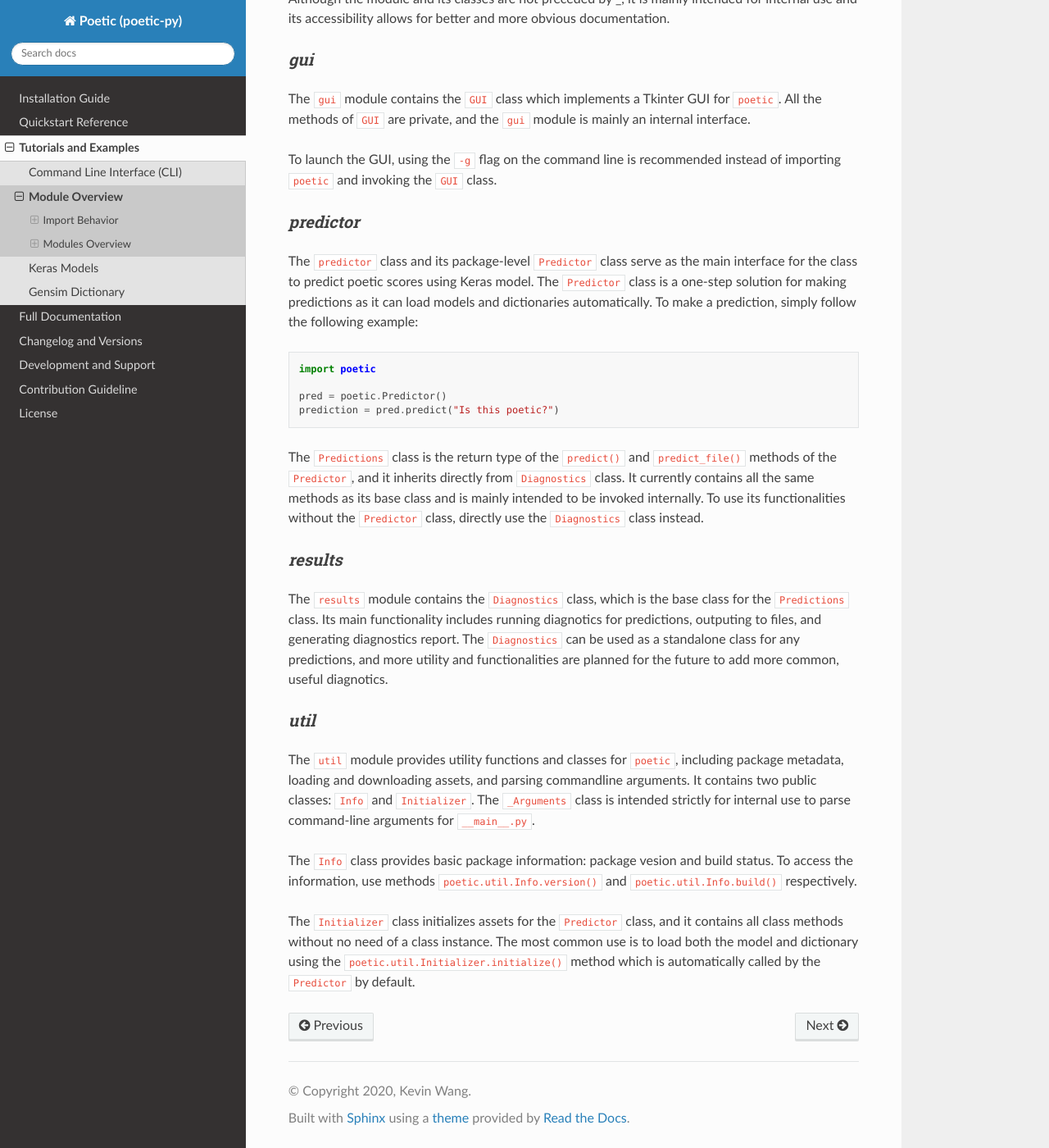
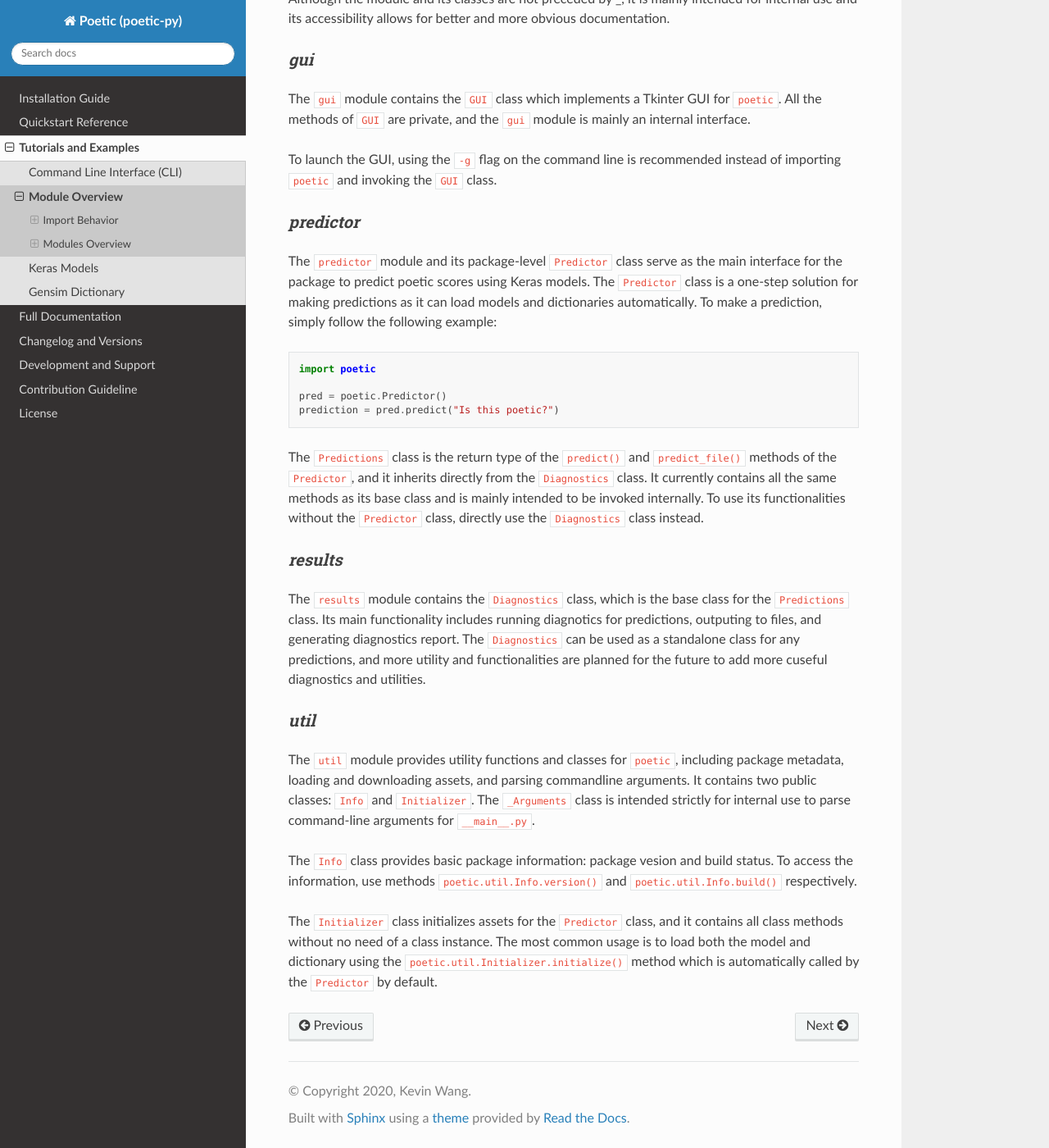
Before and after one commit to kevin931/poetic, a Sphinx documentation site: the page built from docs/source/usage/modules.rst, in a window 1280 px wide and 1400 px high, scrolled down 1154 px. Shown: the whole window at 82% size. Built offline with Sphinx 7.4.7 and the Read the Docs theme 2.0.0, drawn with Linux system fonts in a browser that asks for light colours.

Commit message:
Fixed wordings and typos

```diff
--- a/docs/source/usage/modules.rst
+++ b/docs/source/usage/modules.rst
@@ -74,8 +74,8 @@ importing ``poetic`` and invoking the ``GUI`` class.
 *predictor*
 ---------------
 
-The ``predictor`` class and its package-level ``Predictor`` class serve as the main
-interface for the class to predict poetic scores using Keras model. The ``Predictor``
+The ``predictor`` module and its package-level ``Predictor`` class serve as the main
+interface for the package to predict poetic scores using Keras models. The ``Predictor``
 class is a one-step solution for making predictions as it can load models and dictionaries
 automatically. To make a prediction, simply follow the following example:
 
@@ -87,8 +87,8 @@ automatically. To make a prediction, simply follow the following example:
     prediction = pred.predict("Is this poetic?")
 
 The ``Predictions`` class is the return type of the ``predict()`` and ``predict_file()``
-methods of the ``Predictor``, and it inherits directly from ``Diagnostics`` class. It currently
-contains all the same methods as its base class and is mainly intended to be invoked
+methods of the ``Predictor``, and it inherits directly from the ``Diagnostics`` class. It
+currently contains all the same methods as its base class and is mainly intended to be invoked
 internally. To use its functionalities without the ``Predictor`` class, directly use the
 ``Diagnostics`` class instead.
 
@@ -100,7 +100,7 @@ The ``results`` module contains the ``Diagnostics`` class, which is the base cla
 the ``Predictions`` class. Its main functionality includes running diagnotics for predictions,
 outputing to files, and generating diagnostics report. The ``Diagnostics`` can be used as
 a standalone class for any predictions, and more utility and functionalities are planned
-for the future to add more common, useful diagnotics.
+for the future to add more cuseful diagnostics and utilities.
 
 
 *util*
@@ -117,6 +117,6 @@ access the information, use methods ``poetic.util.Info.version()`` and ``poetic.
 respectively.
 
 The ``Initializer`` class initializes assets for the ``Predictor`` class, and it contains
-all class methods without no need of a class instance. The most common use is to load both
+all class methods without no need of a class instance. The most common usage is to load both
 the model and dictionary using the ``poetic.util.Initializer.initialize()`` method which is
 automatically called by the ``Predictor`` by default.
```
